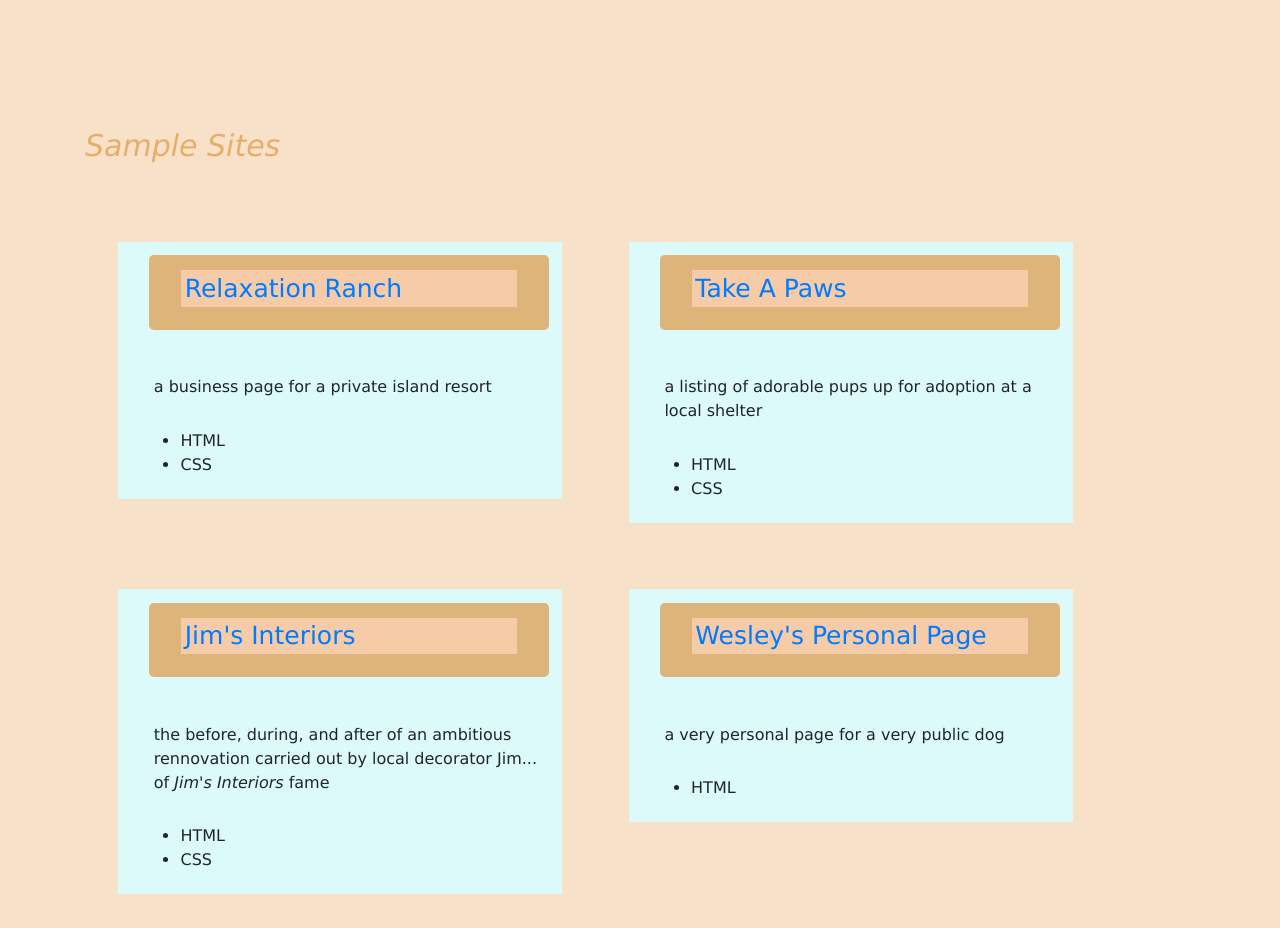
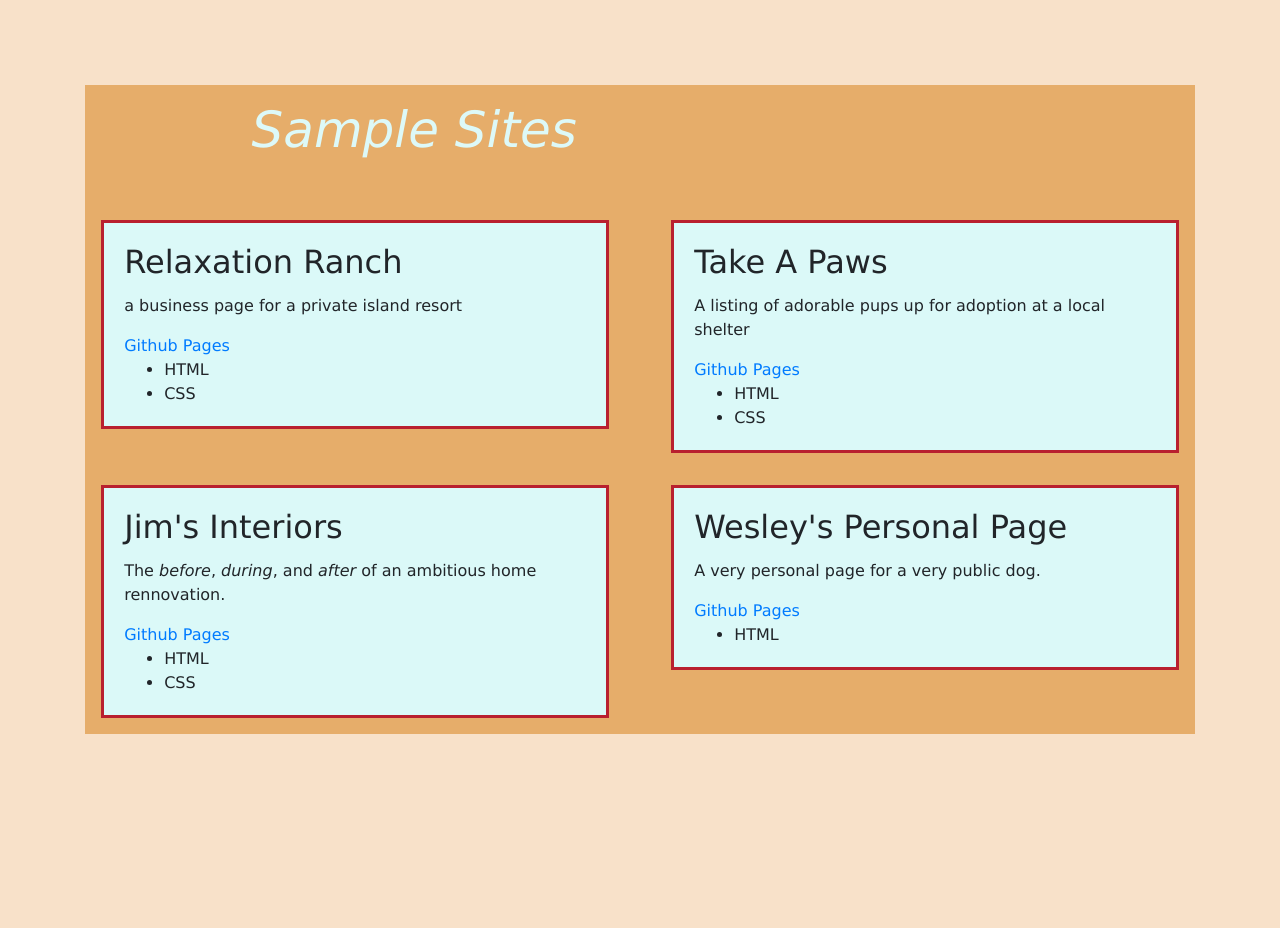
Before and after one commit to roonstott/Portfolio, a plain HTML site: page index.html in a window 1280 px wide. Shown: the part 760-1688 px from the top of the page. After the commit the page ends 1494 px from the top, so only its background shows below. Drawn offline with Linux system fonts and the light colour scheme.

Commit message:
added card formatting to the sample project blocks, and add background color to bottom half of page

```diff
--- a/CSS/styles.css
+++ b/CSS/styles.css
@@ -27,7 +27,7 @@ font-size: 60px;
 
 .about h2 {
   text-align: center;
-  font-size:30px;
+  font-size:40px;
   color:rgba(222, 149, 61, 0.674);
 }
 
@@ -40,51 +40,36 @@ font-size: 60px;
 .about p {
   font-size: 18px;
   margin-top: 8%;
+  color:rgb(185, 32, 47);
+}
+
+.about .cards {
+  padding: 3%;
+  border-style: solid;
+  border-color: black;
+  border-width: 1px;
+}
+
+.bottom {
+  background-color:rgba(222, 149, 61, 0.674);
+  margin-top: 2px;
 }
 
 .sample {
   font-weight: 100;
   font-style:italic;
-  font-size: 30px;
-  text-align: left;
-  margin-top: 15%;
+  font-size: 50px;
+  padding-top: 15px;
+  margin-top: 10%;
   margin-bottom: 4%;
-  color:rgba(222, 149, 61, 0.674);
+  margin-left: 15%;
+  color:rgba(220, 251, 252, 0.972);
 }
 
-.blocks h2 {
-font-size: 25px;
-font-weight: 100;
-text-align: left;
-background-color: rgba(250, 206, 174, 0.886);
-box-sizing: border-box;
-padding: 1%;
+.cards {
+  background-color:rgba(220, 251, 252, 0.972);
+  margin: 3%;
+  border-style: solid;
+  border-color:rgb(185, 32, 47);
+  border-width: 3px;
 }
-
-.blocks {
-  float: left;
-  width: 40%;
-  margin: 3%;
-  background-color: rgba(220, 251, 252, 0.972);
-}
-
-.blocks .jumbotron {
-  background-color: rgba(222, 149, 61, 0.674);
-  height: auto;
-  padding-top: 15px;
-  padding-bottom: 15px;
-  box-sizing: border-box;
-  margin-left: 7%;
-  margin-right: 3%;
-  margin-top: 3%;
-}
-
-.blocks p {
-  padding: 3%;
-  margin-left: 5%;
-}
-
-.blocks ul {
-  margin-left: 5%;
-  margin-bottom: 5%;
-}
--- a/index.html
+++ b/index.html
@@ -18,7 +18,9 @@
     <div class="about">
       <div class="row">
         <div class="col-5">
+          <div class="cards">
             <img src="aboutme.jpeg" alt="a photo of a guy wearing flannel on a dune with his black & white dog ">
+          </div>
         </div>
         <div class="col-7">
             <h2>About</h2>
@@ -27,49 +29,80 @@
       </div>
     </div>
 
+    <div class="bottom">
+
       <h2 class="sample">Sample Sites</h2>
 
-    <div class="blocks">
-      <div class="jumbotron">
-        <h2><a href="https://roonstott.github.io/resort-page/">Relaxation Ranch</a></h2>
-      </div>
-      <p>a business page for a private island resort</p>
-      <ul>
+      <div class="row">
+
+        <div class="col-6">
+          <div class="cards">
+            <div class="card-body">
+              <h2 class="card-title">Relaxation Ranch</h2>
+              <p class="card-text">a business page for a private island resort</p>
+
+              <a href="https://roonstott.github.io/resort-page/">Github Pages</a>
+
+              <ul class="card-text">
                 <li>HTML</li>
                 <li>CSS</li>
               </ul>
             </div>
+          </div>
+        </div>
 
-    <div class="blocks">
-      <div class="jumbotron">
-        <h2><a href="https://roonstott.github.io/Pet-Adoption/">Take A Paws</a></h2>
-      </div>
-      <p>a listing of adorable pups up for adoption at a local shelter</p>
-      <ul>
+        <div class="col-6">
+            <div class="cards">
+              <div class="card-body">
+                <h2 class="card-title">Take A Paws</h2>
+                <p class="card-text">A listing of adorable pups up for adoption at a local shelter</p>
+
+                <a href="https://roonstott.github.io/Pet-Adoption/">Github Pages</a>
+
+                <ul class="card-text">
                   <li>HTML</li>
                   <li>CSS</li>
                 </ul>
               </div>
+            </div>
+        </div>
 
-    <div class="blocks">
-      <div class="jumbotron">
-        <h2><a href="https://roonstott.github.io/interior-decoration/">Jim's Interiors</a></h2>
       </div>
-      <p>the before, during, and after of an ambitious rennovation carried out by local decorator Jim... of <em>Jim's Interiors</em> fame</p>
-      <ul>
+
+      <div class="row">
+
+        <div class="col-6">
+          <div class="cards">
+            <div class="card-body">
+              <h2 class="card-title">Jim's Interiors</h2>
+              <p class="card-text">The <em>before</em>, <em>during</em>, and <em>after</em> of an ambitious home rennovation.</p>
+
+              <a href="https://roonstott.github.io/interior-decoration/">Github Pages</a>
+
+              <ul class="card-text">
                 <li>HTML</li>
                 <li>CSS</li>
               </ul>
             </div>
+          </div>
+        </div>
 
-    <div class="blocks">
-      <div class="jumbotron">
-        <h2><a href="https://roonstott.github.io/Dog-Page/">Wesley's Personal Page</a></h2>
-      </div>
-      <p>a very personal page for a very public dog</p>
-      <ul>
+        <div class="col-6">
+            <div class="cards">
+              <div class="card-body">
+                <h2 class="card-title">Wesley's Personal Page</h2>
+                <p class="card-text">A very personal page for a very public dog.</p>
+
+                <a href="https://roonstott.github.io/Dog-Page/">Github Pages</a>
+
+                <ul class="card-text">
                   <li>HTML</li>
                 </ul>
+              </div>
+            </div>
+        </div>
+
+      </div>
     </div>
 
   </div>
```
Lines whose indentation alone changed are shown as unchanged.
